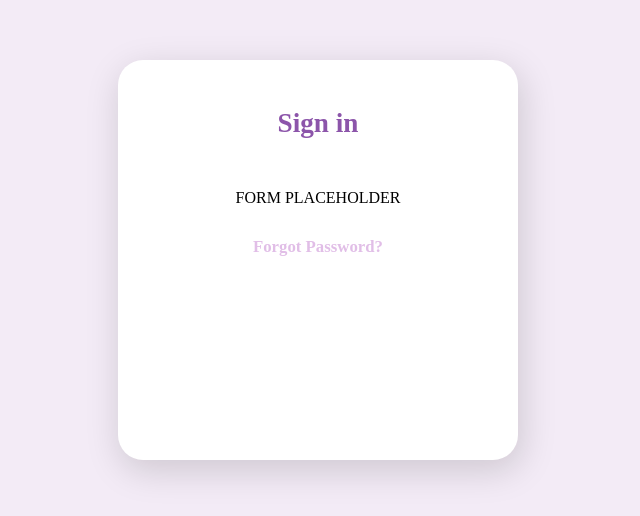
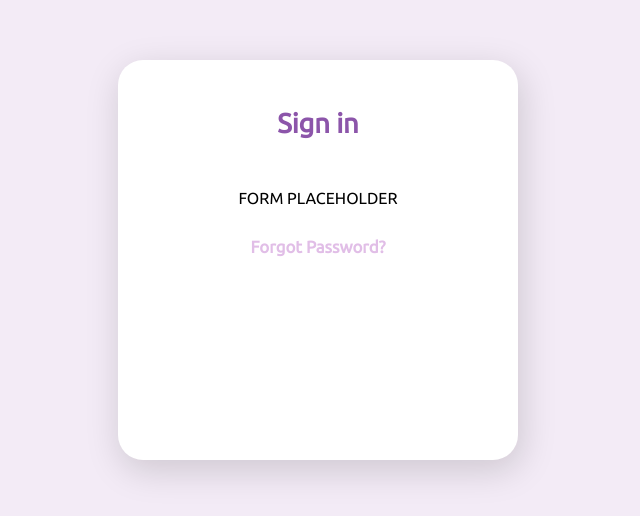
Before and after one commit to h-kevin/simple-login-form, a plain HTML site: page index.html in a window 1280 px wide. Shown: the part 140-656 px from the top of the page, 322-962 px from the left. Drawn offline with Linux system fonts and the light colour scheme.

Commit message:
Implemented font faces and default font for global styling

```diff
--- /dev/null
+++ b/styles/fonts.css
@@ -0,0 +1,41 @@
+/* Font faces */
+
+@font-face {
+  font-family: 'Ubuntu-Bold';
+  src: url('../fonts/Ubuntu/Ubuntu-Bold.ttf');
+}
+
+@font-face {
+  font-family: 'Ubuntu-BoldItalic';
+  src: url('../fonts/Ubuntu/Ubuntu-BoldItalic.ttf');
+}
+
+@font-face {
+  font-family: 'Ubuntu-Italic';
+  src: url('../fonts/Ubuntu/Ubuntu-Italic.ttf');
+}
+
+@font-face {
+  font-family: 'Ubuntu-Light';
+  src: url('../fonts/Ubuntu/Ubuntu-Light.ttf');
+}
+
+@font-face {
+  font-family: 'Ubuntu-LightItalic';
+  src: url('../fonts/Ubuntu/Ubuntu-LightItalic.ttf');
+}
+
+@font-face {
+  font-family: 'Ubuntu-Medium';
+  src: url('../fonts/Ubuntu/Ubuntu-Medium.ttf');
+}
+
+@font-face {
+  font-family: 'Ubuntu-MediumItalic';
+  src: url('../fonts/Ubuntu/Ubuntu-MediumItalic.ttf');
+}
+
+@font-face {
+  font-family: 'Ubuntu-Regular';
+  src: url('../fonts/Ubuntu/Ubuntu-Regular.ttf');
+}
--- a/styles/index.css
+++ b/styles/index.css
@@ -1,3 +1,7 @@
+/* Imports */
+
+@import url('./fonts.css');
+
 /* Global styles */
 
 html,
@@ -7,6 +11,7 @@ body {
   height: 100%;
   width: 100%;
   font-size: 16px;
+  font-family: 'Ubuntu-Regular';
   position: relative;
   box-sizing: border-box;
 }
```
